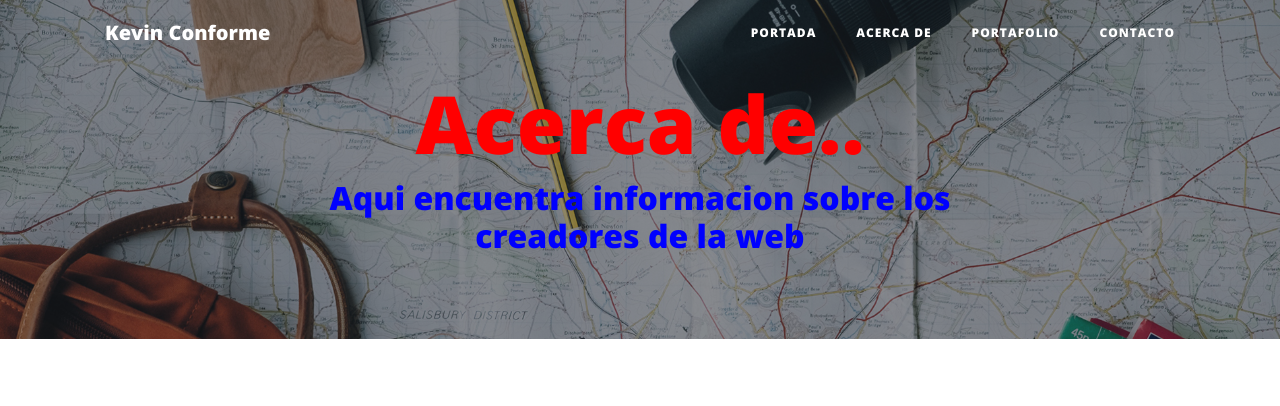
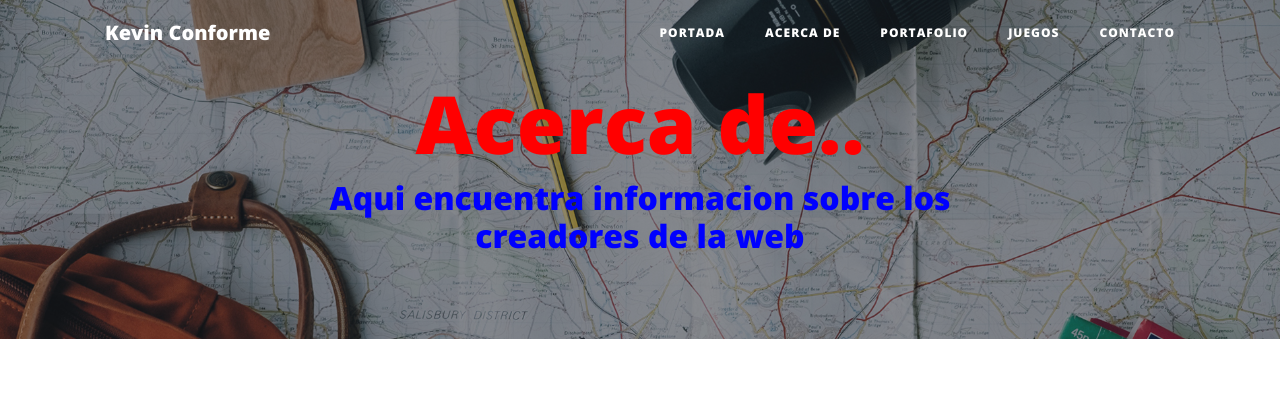
Before and after one commit to KevinConforme/Web-Personal-Django3, a Django app: page /acerca/ in a window 1280 px wide. Shown: the top 406 px of the page. Run offline with Django 3.2, Linux system fonts and the light colour scheme; some libraries are stand-ins or nearby versions.

Commit message:
Update base.html

```diff
--- a/WebPersonal/core/templates/core/base.html
+++ b/WebPersonal/core/templates/core/base.html
@@ -39,6 +39,9 @@
             </li>
             <li class="nav-item">
               <a class="nav-link" href="{% url 'portfolio' %}">Portafolio</a>
+            </li>
+            <li class="nav-item">
+              <a class="nav-link" href="{% url 'juegos' %}">Juegos</a>
             </li>
             <li class="nav-item">
               <a class="nav-link" href="{% url 'contact' %}">Contacto</a>
```
